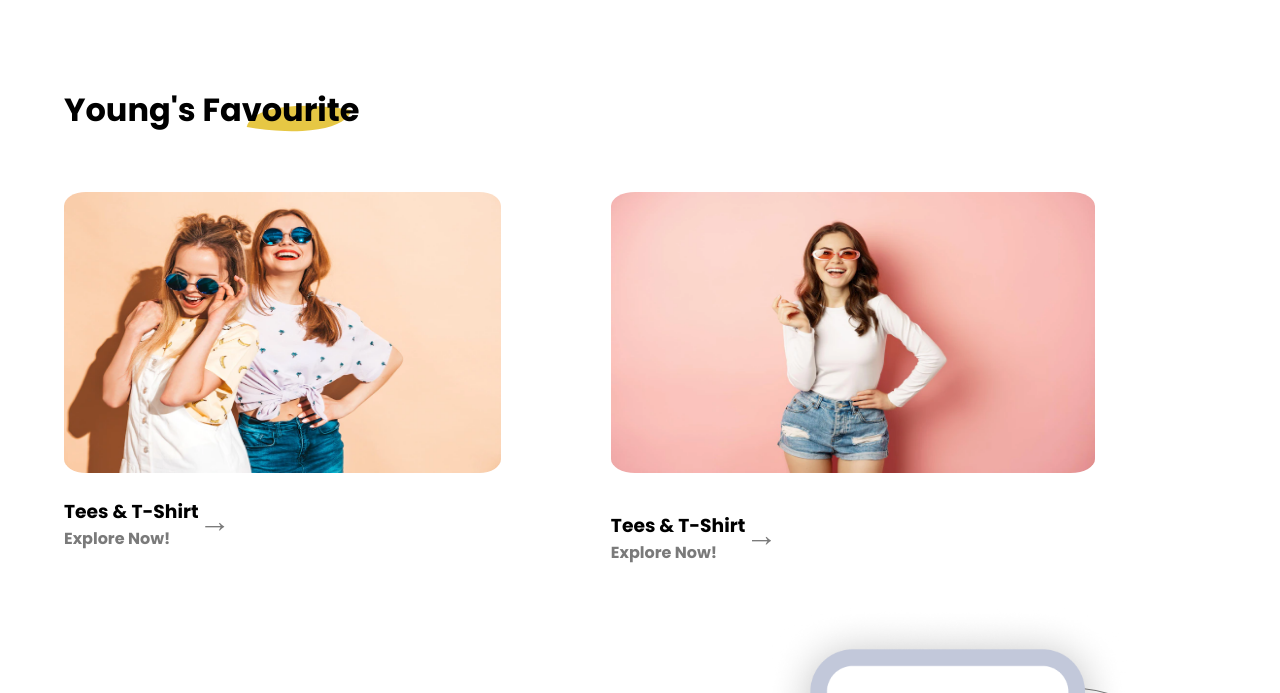
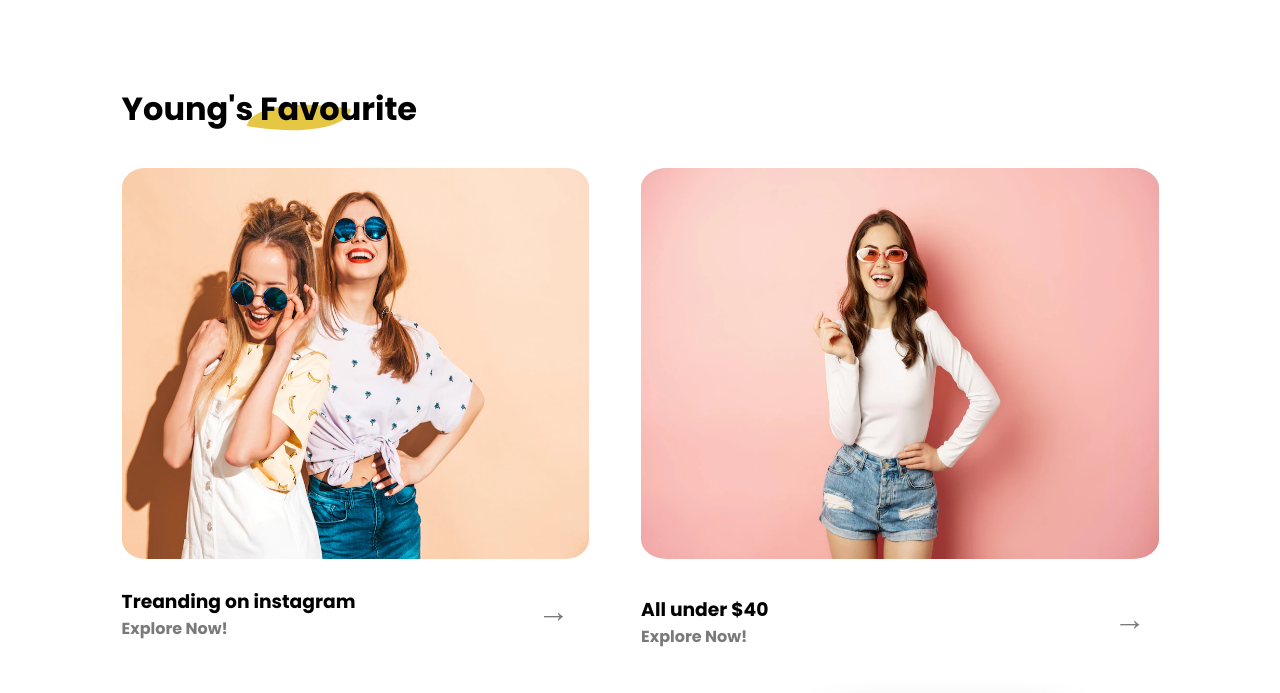
Before and after one commit to jayalakshmi-jk/Design_Conversion, a plain HTML site: page index.html in a window 1280 px wide. Shown: the part 2116-2809 px from the top of the page. Drawn offline with Linux system fonts and the light colour scheme.

Commit message:
File updated

```diff
--- a/index.html
+++ b/index.html
@@ -71,7 +71,7 @@
             cursor: pointer;
         }
 
-        /* Banner-1 */
+        /* ============================================Banner-1=========================== */
 
         .banner {
             border-radius: 59px;
@@ -210,6 +210,8 @@
             font-weight: 700;
             position: relative;
             z-index: 10;
+             margin-bottom: -2%;
+
         }
 
         .Newarrivals h1::after {
@@ -249,7 +251,8 @@
 
         .name {
             display: flex;
-            /* justify-content: space-between;   */
+            /* justify-content: space-evenly;   */
+            gap: 40%;
         }
 
         .arrow {
@@ -308,23 +311,32 @@
 
         /* =====================Young's Favourite =========================*/
         .fav-img {
-            margin-top: 5%;
+            margin-bottom: 6%;
+            margin-top: 3%;
+            margin-left: 5%;
             display: flex;
         }
-
-        .youngfavorities_1 {
-            border-radius: 5%;
-            width: 80%;
-            height: 68%;
-            margin-bottom: 3%;
+        .fav-name {
+            display: flex;
+            gap: 35%;
+        }
+        .f-name {
+            display: flex;
+            gap: 60%;
         }
 
 
 
+        .youngfavorities_1 {
+            border-radius: 5%;
+            width: 90%;
+            height: 90%;
+            margin-bottom: 4%;
+        }
         .youngfavorities_2 {
             border-radius: 5%;
-            width: 80%;
-            height: 68%;
+            width: 90%;
+            height: 90%;
             margin-bottom: 5%;
         }
 
@@ -334,6 +346,9 @@
             width: 90%;
             margin: auto;
             z-index: 10;
+        }
+        .n2 h1{
+            margin-left: 5%;
         }
 
         .n2::after {
@@ -406,14 +421,9 @@
             font-weight: bold;
         }
 
-        /* Google Play image */
+        /*=== Google play===*/
         .play-logo {
             height: 40px;
-        }
-
-        /* Hover */
-        .store-btn:hover {
-            opacity: 0.85;
         }
 
         .circle {
@@ -514,7 +524,7 @@
             width: 250px;
             border-radius: 5px;
             border: 0px;
-            padding-left: 3%;
+            padding-left: 5%;
         }
 
         .search {
@@ -586,11 +596,15 @@
         .p1 {
             color: var(--grey);
         }
+        .shop:hover{
+            background-color:#E6C744;
+        }
 
 
         button:hover {
             background-color: white;
             color: black;
+            border: 1px solid black;
         }
 
         #button:hover {
@@ -640,22 +654,22 @@
                 <p>Live for Influential and Innovative fashion!</p>
             </div>
             <div class="bannerbtn">
-                <button class="button">Shop Now</button>
+                <button class="shop">Shop Now</button>
             </div>
         </div>
-        <!-- Stars -->
+        <!---============================= Stars ================-->
         <img src="Assets/Star 1.png" alt="" class="star1 star">
         <img src="Assets/Star 2.png" alt="" class="star2 star">
         <img src="Assets/Star 3.png" alt="" class="star3 star">
         <img src="Assets/Star 4.png" alt="" class="star4 star">
 
-        <!-- Banner-1 -->
+        <!-- ======================Banner-1 ===============-->
         <div class="girl1">
             <img src="img1.png" alt="">
         </div>
     </div>
     </div>
-    <!-- Brands -->
+    <!-- ====================Brands ======================-->
     <div class="brands">
         <div class="brander">
             <img src="Assets/h&m.png">
@@ -667,7 +681,7 @@
         </div>
     </div>
 
-    <!-- New Arrivals -->
+    <!-- ======================New Arrivals ==================-->
     <div class="Newarrivals">
         <h1>NEW ARRIVALS</h1>
         <div class="arrivalcards">
@@ -706,10 +720,10 @@
 
     </div>
 
-    <!-- Banner-2 -->
+    <!--=================== Banner-2 ======================-->
     <div class="banner-2">
         <div class="girl-2">
-            <!-- Stars -->
+            <!-- =========================Stars -->
             <img src="Assets/Star 1.png" alt="" class="star5 star">
             <img src="Assets/Star 2.png" alt="" class="star6 star">
             <img src="Assets/Star 3.png" alt="" class="star7 star">
@@ -748,9 +762,9 @@
             <div class="fav-img">
                 <div>
                     <img src="Assets/youngfavorities_1.png" class="youngfavorities_1">
-                <div class="name">
+                <div class="fav-name">
                     <div>
-                        <h3>Tees & T-Shirt</h3>
+                        <h3>Treanding on instagram</h3>
                         <p class="p1">Explore Now!</p>
                     </div>
                     <div class="p1 arrow">→</div>
@@ -758,9 +772,9 @@
                 </div>
                 <div>
                     <img src="Assets/youngfavorities_2.png" class="youngfavorities_2">
-                <div class="name">
+                <div class="f-name">
                     <div>
-                        <h3>Tees & T-Shirt</h3>
+                        <h3>All under $40</h3>
                         <p class="p1">Explore Now!</p>
                     </div>
                     <div class="p1 arrow">→</div>
```
